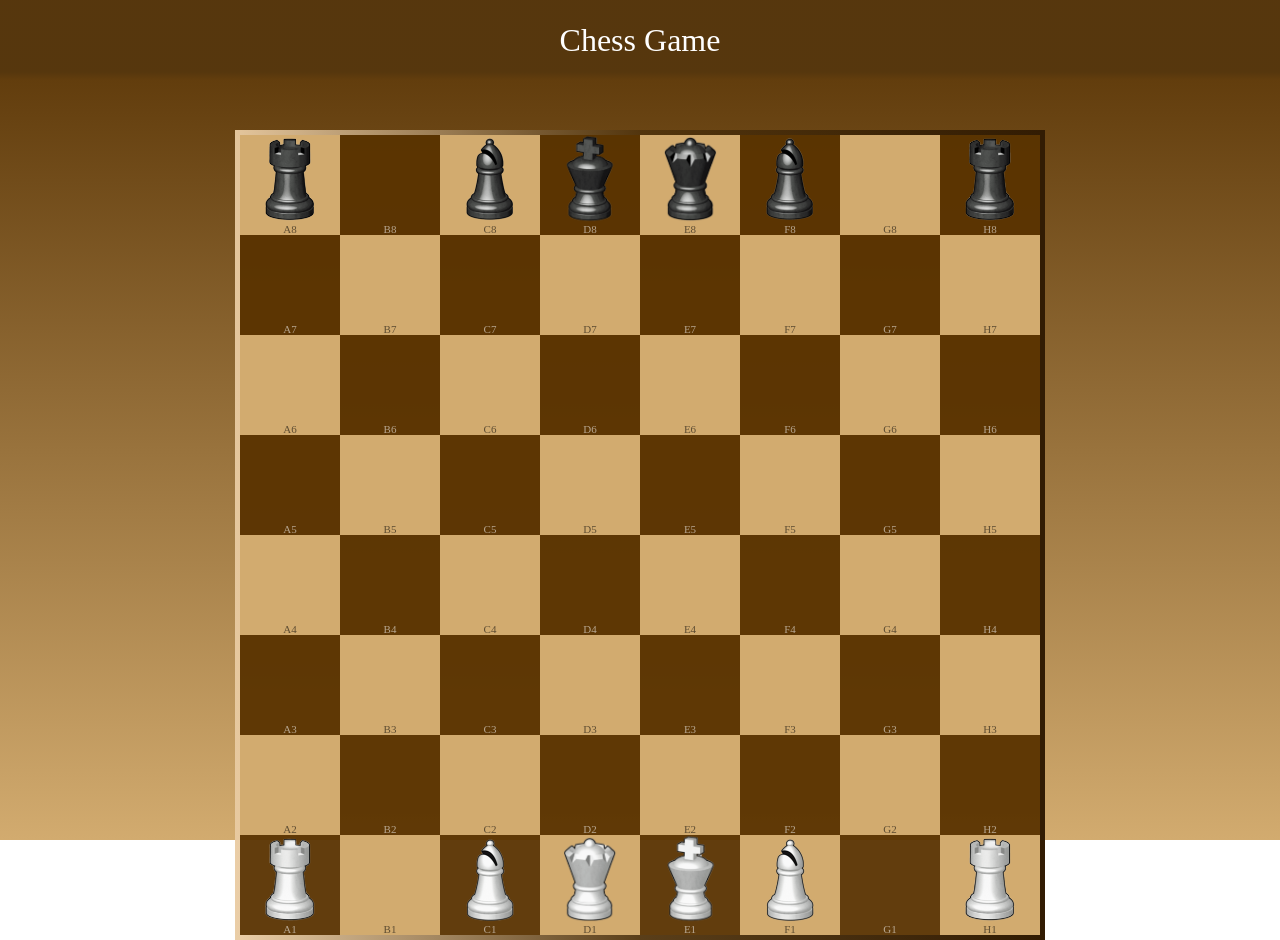
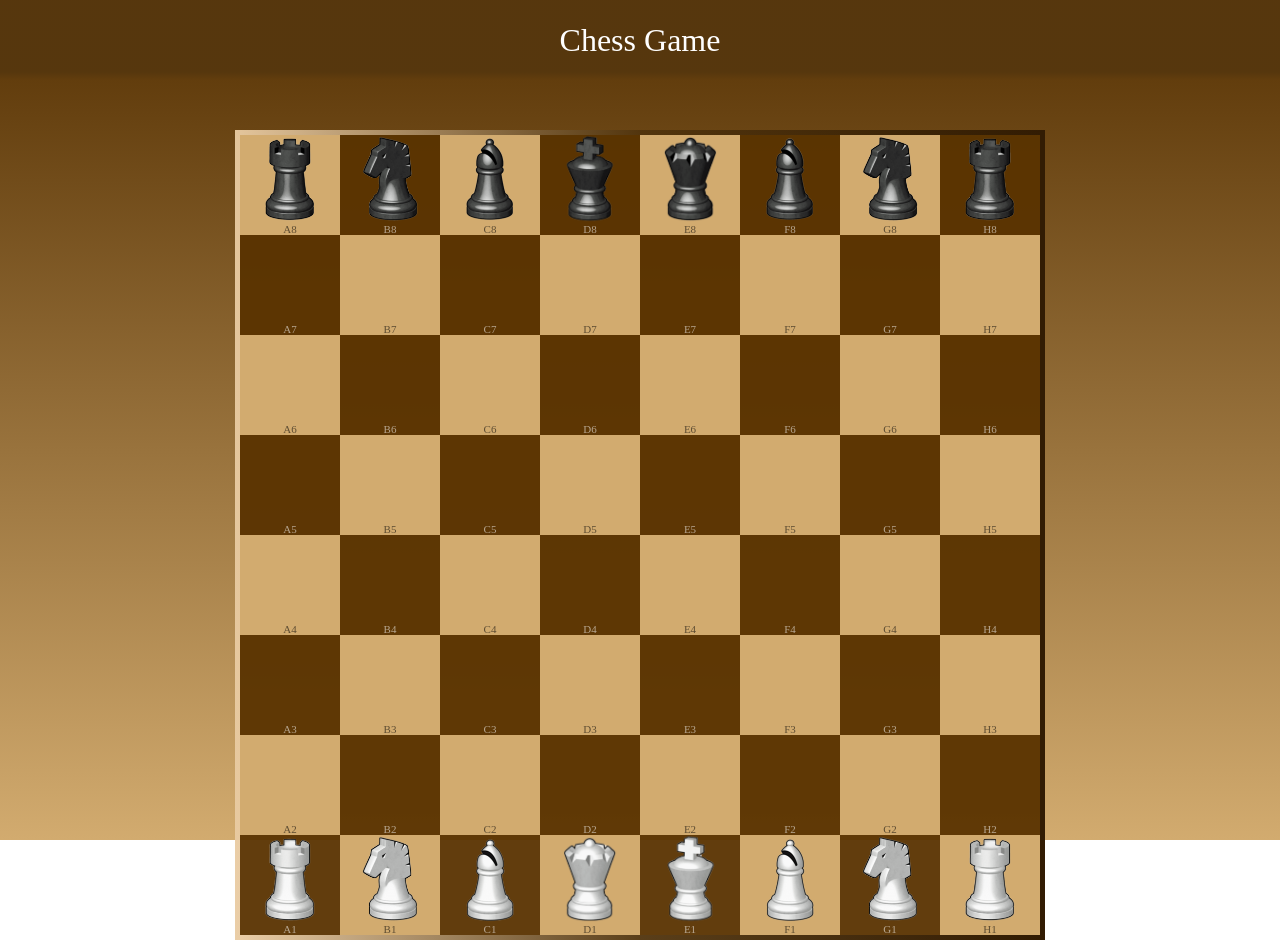
Before and after one commit to lucas9121/Chess, a plain HTML site: page index.html in a window 1280 px wide. Drawn offline with Linux system fonts and the light colour scheme.

Commit message:
adding knights

```diff
--- a/index.html
+++ b/index.html
@@ -15,7 +15,9 @@
             <div class="square occupied A" id="A8">
                 <img src="./images/Rook (Blk).png" class="player2" id="p2Rook1" alt="rook">
             </div>
-            <div class="square" id="B8"></div>
+            <div class="square" id="B8">
+                <img src="./images/Knight (Blk).png" class="player2" id="p2Knight1" alt="knight">
+            </div>
             <div class="square occupied" id="C8">
                 <img src="./images/Bishop (Blk).png" class="player2" id="p2Bishop1" alt="bishop">
             </div>
@@ -28,7 +30,9 @@
             <div class="square occupied" id="F8">
                 <img src="./images/Bishop (Blk).png" class="player2" id="p2Bishop2" alt="bishop">
             </div>
-            <div class="square" id="G8"></div>
+            <div class="square" id="G8">
+                <img src="./images/Knight (Blk).png" class="player2" id="p2Knight2" alt="knight">
+            </div>
             <div class="square occupied H" id="H8">
                 <img src="./images/Rook (Blk).png" class="player2" id="p2Rook2" alt="rook">
             </div>
@@ -83,7 +87,9 @@
             <div class="square occupied A" id="A1">
                 <img src="./images/Rook (Wht).png" class="player1" id="p1Rook1" alt="Rook">
             </div>
-            <div class="square" id="B1"></div>
+            <div class="square" id="B1">
+                <img src="./images/Knight (Wht).png" class="player1" id="p1Knight1" alt="">
+            </div>
             <div class="square occupied" id="C1">
                 <img src="./images/Bishop (Wht).png" class="player1" id="p1Bishop1" alt="bishop">
             </div>
@@ -96,7 +102,9 @@
             <div class="square occupied" id="F1">
                 <img src="./images/Bishop (Wht).png" class="player1" id="p1Bishop2" alt="bishop">
             </div>
-            <div class="square" id="G1"></div>
+            <div class="square" id="G1">
+                <img src="./images/Knight (Wht).png" class="player1" id="p1Knight2" alt="">
+            </div>
             <div class="square occupied H" id="H1">
                 <img src="./images/Rook (Wht).png" class="player1" id="p1Rook2" alt="Rook">
             </div>
```
